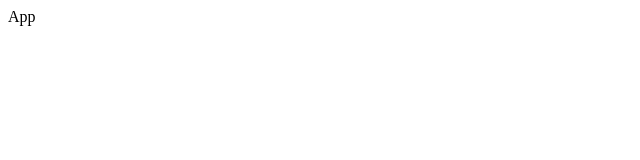
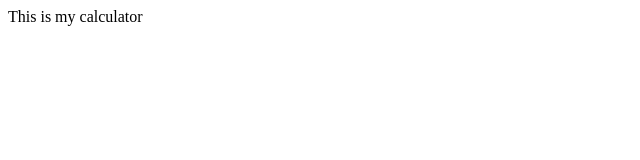
Before and after one commit to yaairfernando/React-Calculator, a React (Create React App) app: page / in a window 1280 px wide. Shown: the top 160 px of the page, without its empty margins (0-640 px from the left). Built offline with nearby package versions, Linux system fonts and the light colour scheme.

Commit message:
Added stickler ans eslint

```diff
--- a/src/components/App.js
+++ b/src/components/App.js
@@ -1,11 +1,7 @@
-import React, { Component } from 'react';
+import React from 'react';
 
-class App extends Component {
-  render() {
-    return (
-      <div>App</div>
-    )
-  }
-};
+const App = () => (
+  <div>This is my calculator</div>
+);
 
 export default App;
--- a/src/index.js
+++ b/src/index.js
@@ -4,5 +4,5 @@ import App from './components/App';
 
 ReactDOM.render(
   <App />,
-  document.querySelector('#root')
-)
+  document.querySelector('#root'),
+);
```
Also changed, not shown: package.json (+8 -0 lines), .eslintrc.json (added), .stickler.yml (added), 1 other file (tests, documents, lock files or other folders).
